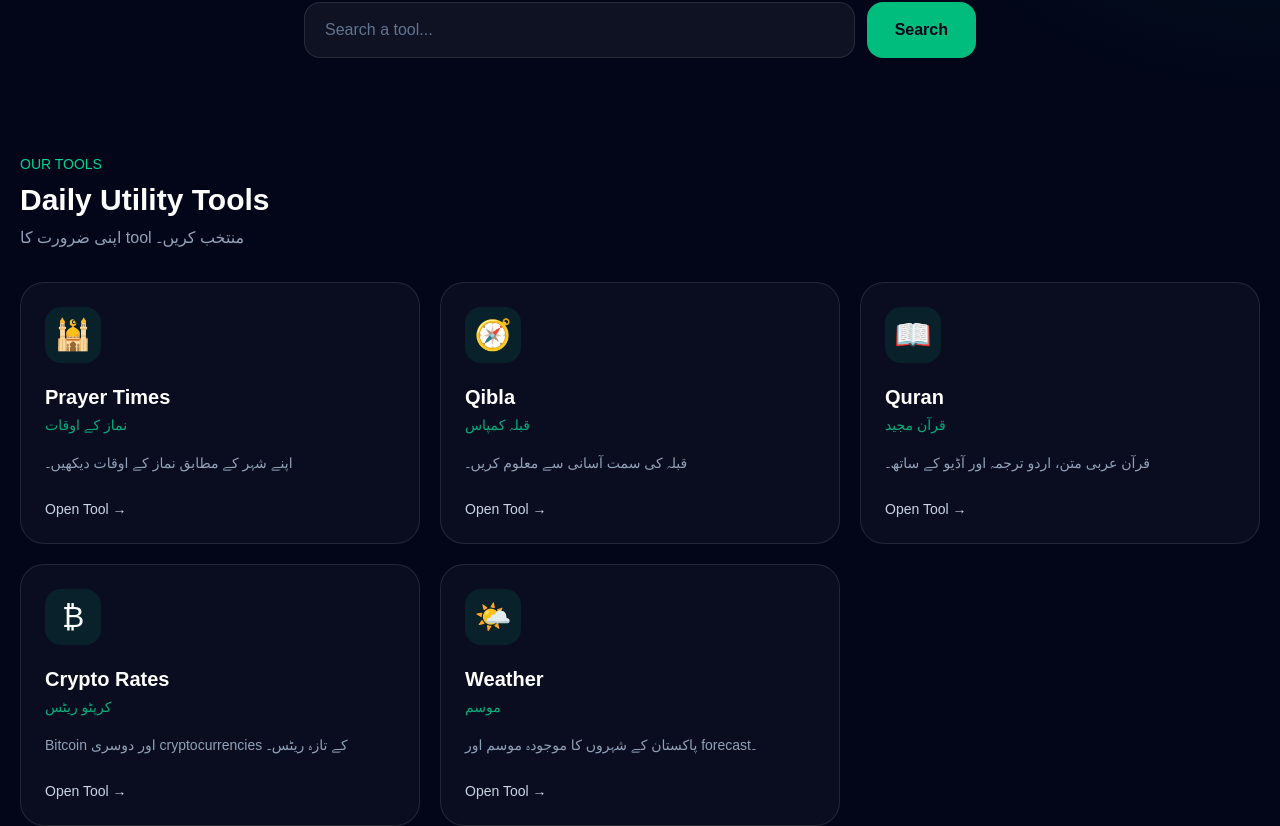
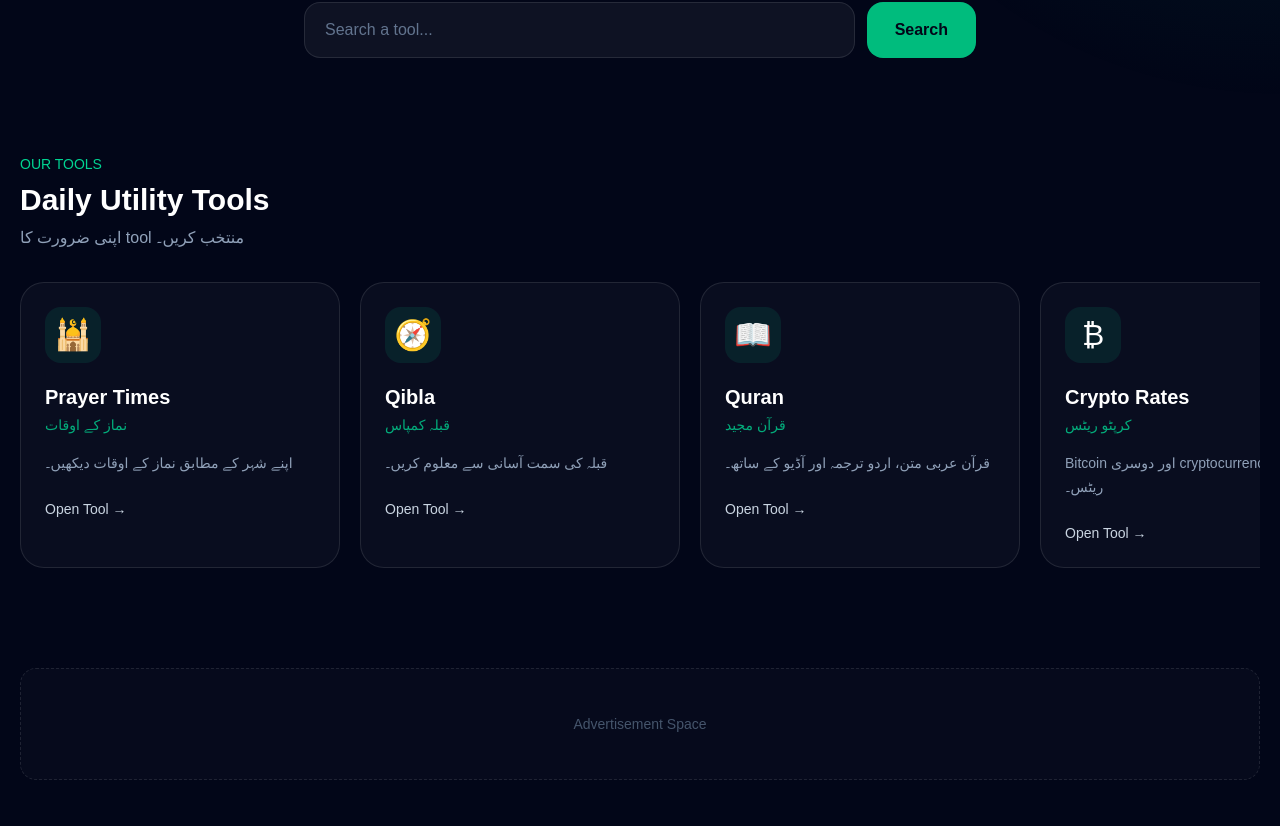
Before and after one commit to mmapindigabe-gif/pakutility, a Next.js app: page / in a window 1280 px wide. Shown: the part 457-1283 px from the top of the page. Built offline with nearby package versions, Linux system fonts and the light colour scheme.

Commit message:
Add horizontal scroll guidance

```diff
--- a/app/page.tsx
+++ b/app/page.tsx
@@ -1,3 +1,4 @@
+
 "use client";
 
 import Link from "next/link";
@@ -38,12 +39,12 @@ const tools = [
     icon: "🌤️",
     href: "/weather",
   },
-
 ];
 
 export default function Home() {
   return (
-    <main className="min-h-screen bg-slate-950 text-white">
+    <main className="min-h-screen overflow-x-hidden bg-slate-950 text-white">
+
       {/* Header */}
       <header className="border-b border-white/10 bg-slate-950/95">
         <div className="mx-auto flex max-w-7xl items-center justify-between px-5 py-4">
@@ -64,6 +65,7 @@ export default function Home() {
 
         <div className="relative mx-auto max-w-7xl px-5 pb-16 pt-16 md:pb-24 md:pt-24">
           <div className="mx-auto max-w-3xl text-center">
+
             <div className="mb-5 inline-flex items-center rounded-full border border-emerald-400/20 bg-emerald-400/10 px-4 py-2 text-sm text-emerald-300">
               🇵🇰 پاکستان کے لیے مفت روزمرہ Utilities
             </div>
@@ -98,8 +100,8 @@ export default function Home() {
 
       {/* Tools */}
       <section className="mx-auto max-w-7xl px-5 pb-20">
-        <div className="mb-8 flex items-end justify-between">
-          <div>
+
+        <div className="mb-8">
           <p className="text-sm font-medium text-emerald-400">
             OUR TOOLS
           </p>
@@ -112,14 +114,16 @@ export default function Home() {
             اپنی ضرورت کا tool منتخب کریں۔
           </p>
         </div>
-        </div>
 
-        <div className="grid gap-5 sm:grid-cols-2 lg:grid-cols-3">
+        {/* Horizontal Scroll */}
+        <div className="overflow-x-auto pb-5 scrollbar-thin scrollbar-track-transparent scrollbar-thumb-emerald-500/40">
+          <div className="flex w-max gap-5">
+
             {tools.map((tool) => (
               <Link
                 key={tool.title}
                 href={tool.href}
-              className="group rounded-3xl border border-white/10 bg-white/[0.03] p-6 transition duration-300 hover:-translate-y-1 hover:border-emerald-400/30 hover:bg-white/[0.06]"
+                className="group w-[280px] shrink-0 rounded-3xl border border-white/10 bg-white/[0.03] p-6 transition duration-300 hover:-translate-y-1 hover:border-emerald-400/30 hover:bg-white/[0.06] sm:w-[320px]"
               >
                 <div className="mb-5 flex h-14 w-14 items-center justify-center rounded-2xl bg-emerald-400/10 text-3xl">
                   {tool.icon}
@@ -142,6 +146,8 @@ export default function Home() {
                 </div>
               </Link>
             ))}
+
+          </div>
         </div>
       </section>
 
@@ -157,6 +163,7 @@ export default function Home() {
       {/* Footer */}
       <footer className="border-t border-white/10">
         <div className="mx-auto flex max-w-7xl flex-col gap-3 px-5 py-8 text-center text-sm text-slate-500 sm:flex-row sm:items-center sm:justify-between sm:text-left">
+
           <p>© 2026 PakUtility. All rights reserved.</p>
 
           <div className="flex justify-center gap-5">
@@ -181,8 +188,10 @@ export default function Home() {
               Contact
             </Link>
           </div>
+
         </div>
       </footer>
+
     </main>
   );
 }
```
Lines whose indentation alone changed are shown as unchanged.
